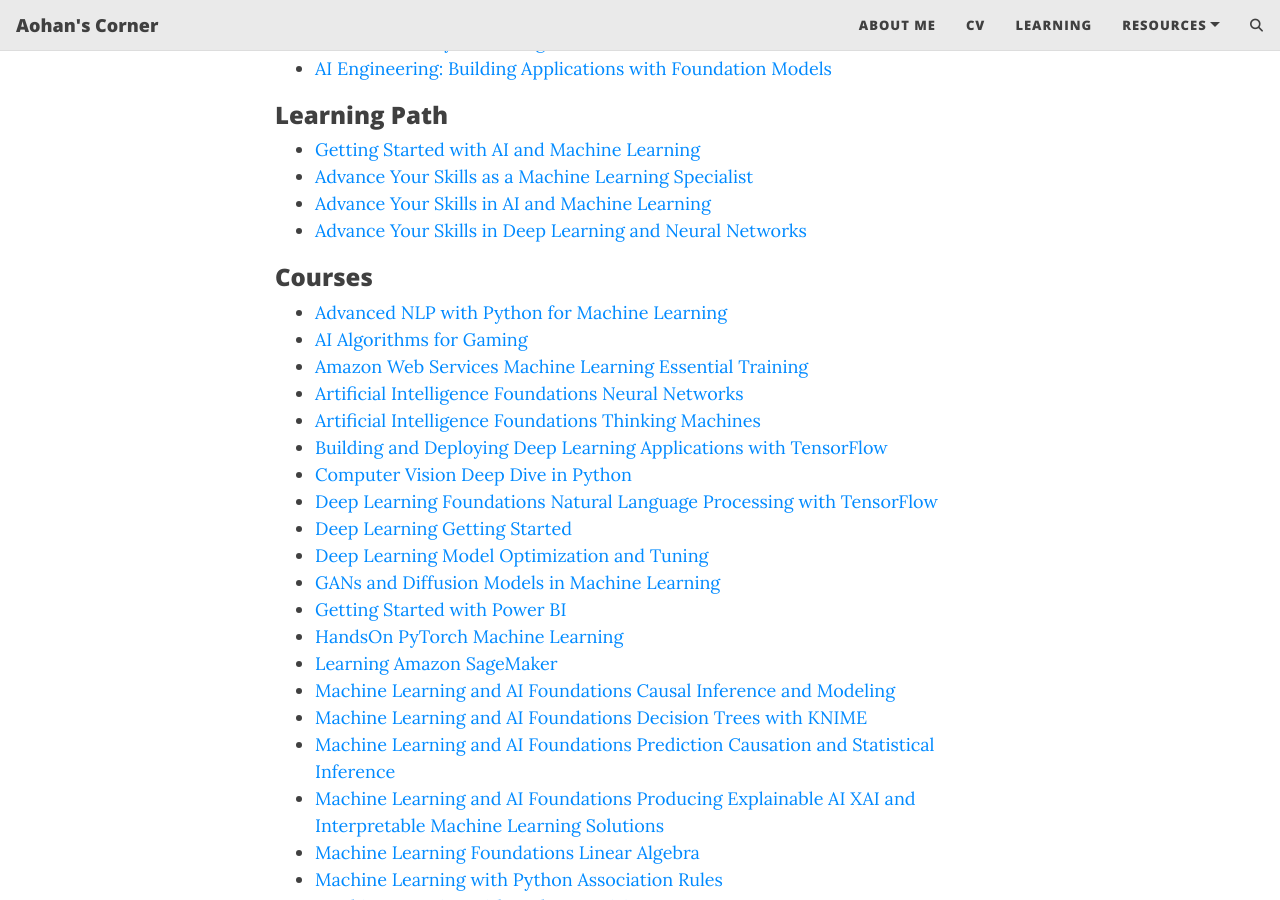
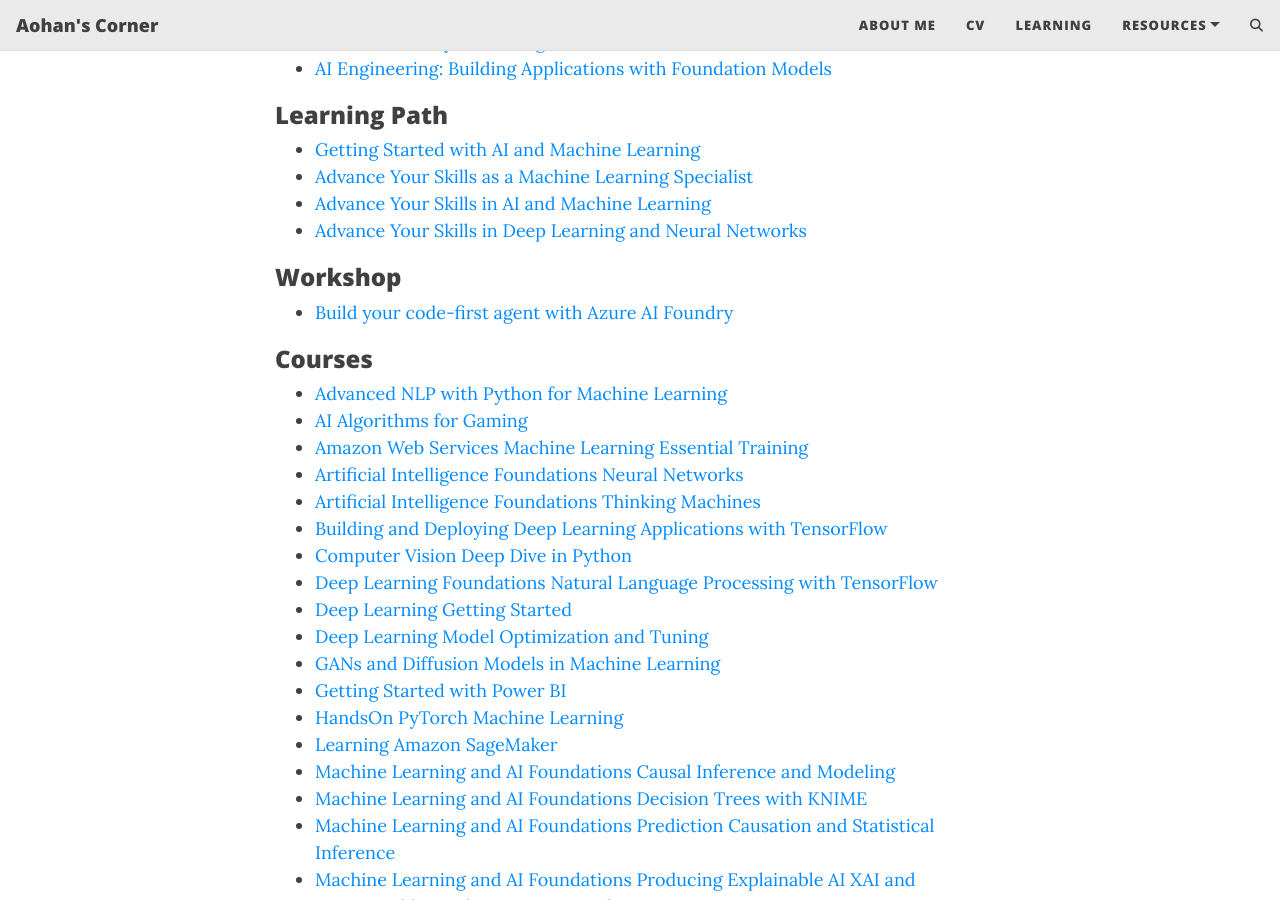
Before and after one commit to heaohan/heaohan.github.io, a Jekyll site: the page built from learning.md, in a window 1280 px wide and 900 px high, scrolled down 592 px. Built offline with Jekyll 4.4.1, drawn with Linux system fonts in a browser that asks for light colours; comment, search, counter and statistics services are not loaded.

Commit message:
Update learning.md

```diff
--- a/learning.md
+++ b/learning.md
@@ -21,6 +21,9 @@
 - [Advance Your Skills as a Machine Learning Specialist](https://heaohan.github.io/files/certificate/Machine%20Learning/Learning%20Path/CertificateOfCompletion_Advance%20Your%20Skills%20as%20a%20Machine%20Learning%20Specialist.pdf)
 - [Advance Your Skills in AI and Machine Learning](https://heaohan.github.io/files/certificate/Machine%20Learning/Learning%20Path/CertificateOfCompletion_Advance%20Your%20Skills%20in%20AI%20and%20Machine%20Learning.pdf)
 - [Advance Your Skills in Deep Learning and Neural Networks](https://heaohan.github.io/files/certificate/Machine%20Learning/Learning%20Path/CertificateOfCompletion_Advance%20Your%20Skills%20in%20Deep%20Learning%20and%20Neural%20Networks.pdf)
+
+### Workshop
+- [Build your code-first agent with Azure AI Foundry](https://microsoft.github.io/build-your-first-agent-with-azure-ai-agent-service-workshop/)
 
 ### Courses
 
```
